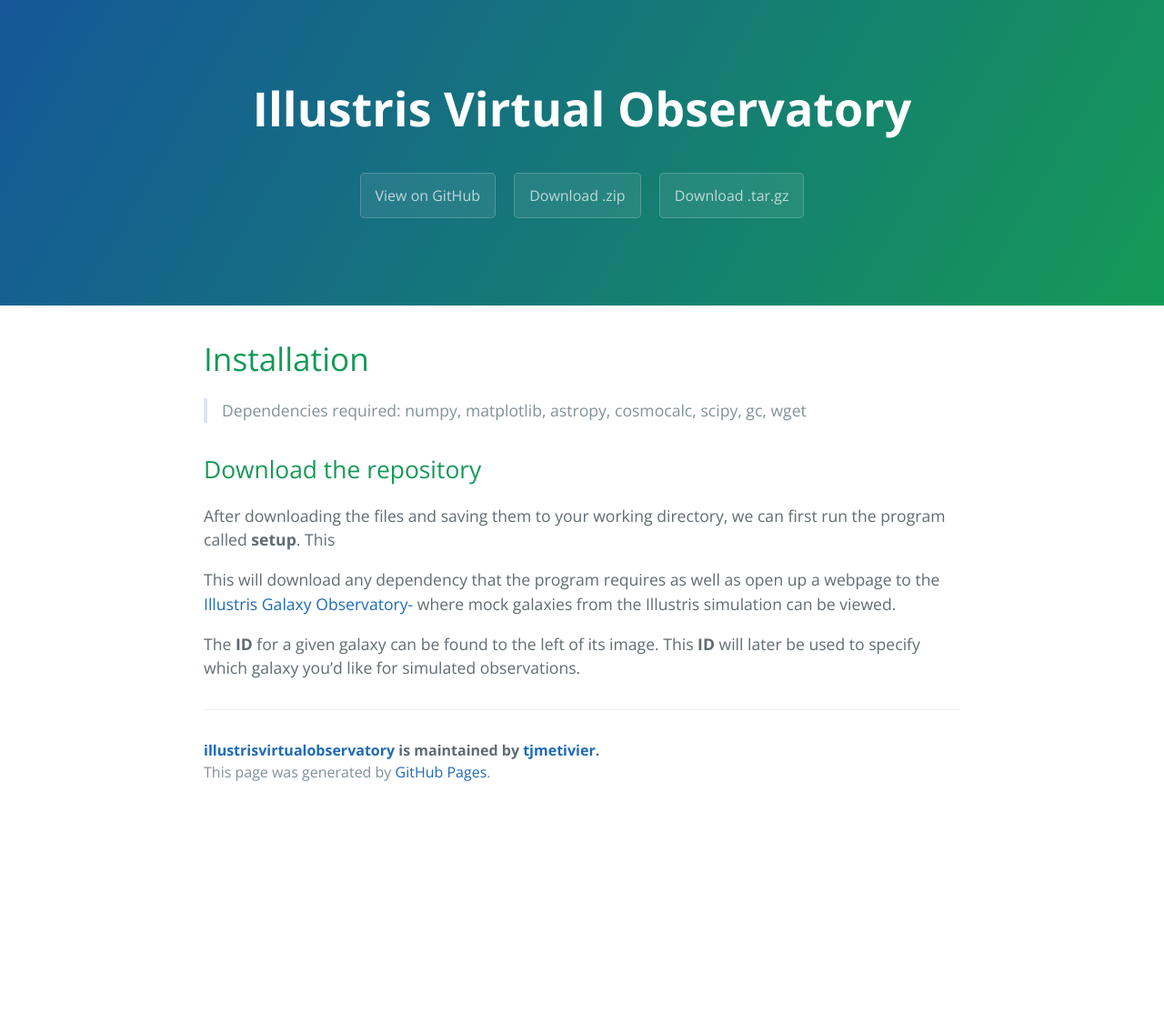
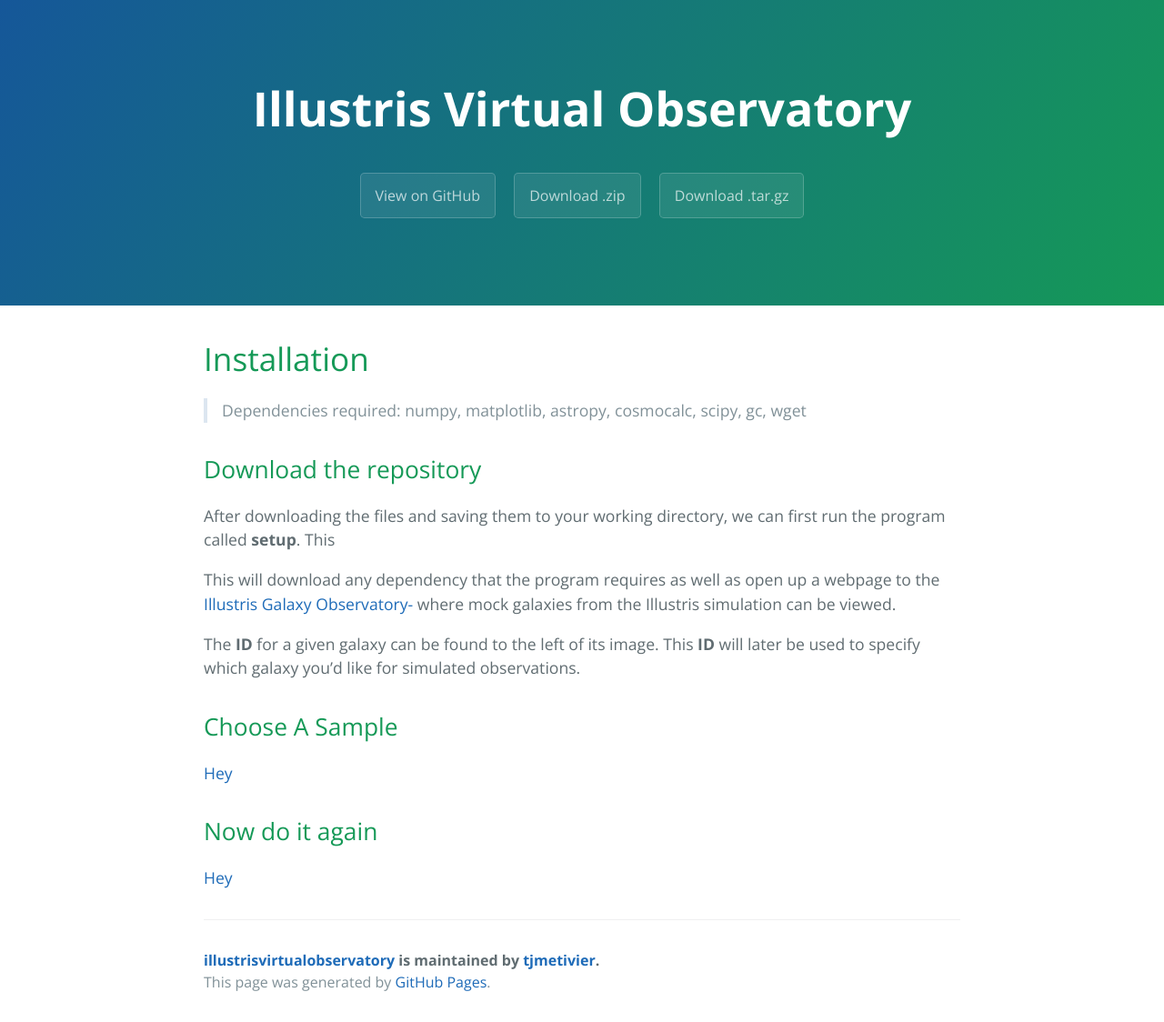
Before and after one commit to tjmetivier/illustrisvirtualobservatory, a Jekyll site: the page built from index.md, in a window 1280 px wide. Shown: the whole page at 91% size. Built offline with Jekyll 4.4.1, drawn with Linux system fonts in a browser that asks for light colours; the repository's description, which GitHub fills in, is left out; our own code applies the rules of GitHub Pages for plain Markdown files; before the commit the page ends 900 px from its top, so only the background shows below that.

Commit message:
Update index.md

```diff
--- a/index.md
+++ b/index.md
@@ -13,3 +13,14 @@
 This will download any dependency that the program requires as well as open up a webpage to the [Illustris Galaxy Observatory-](http://www.illustris-project.org/galaxy_obs/) where mock galaxies from the Illustris simulation can be viewed.
 
 The **ID** for a given galaxy can be found to the left of its image. This **ID** will later be used to specify which galaxy you'd like for simulated observations.
+
+## Choose A Sample
+
+[Hey](p1.png)
+
+
+
+## Now do it again
+
+
+[Hey](p2.png)
```
